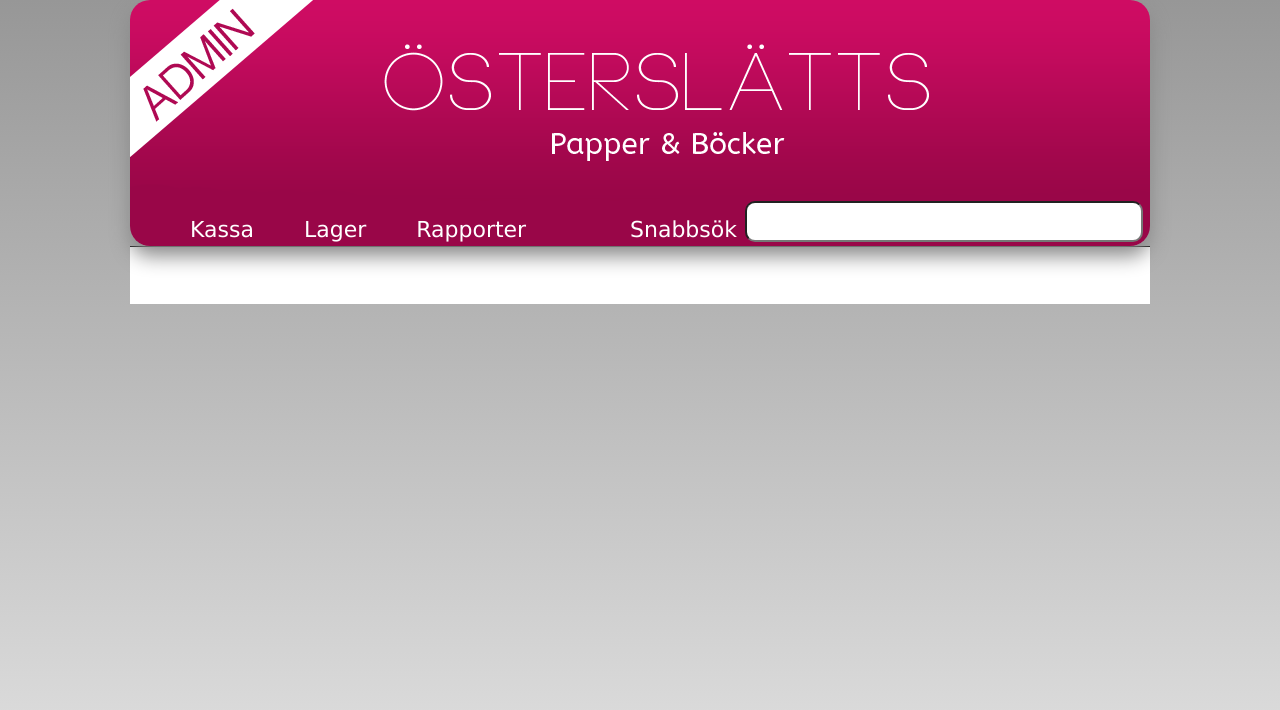
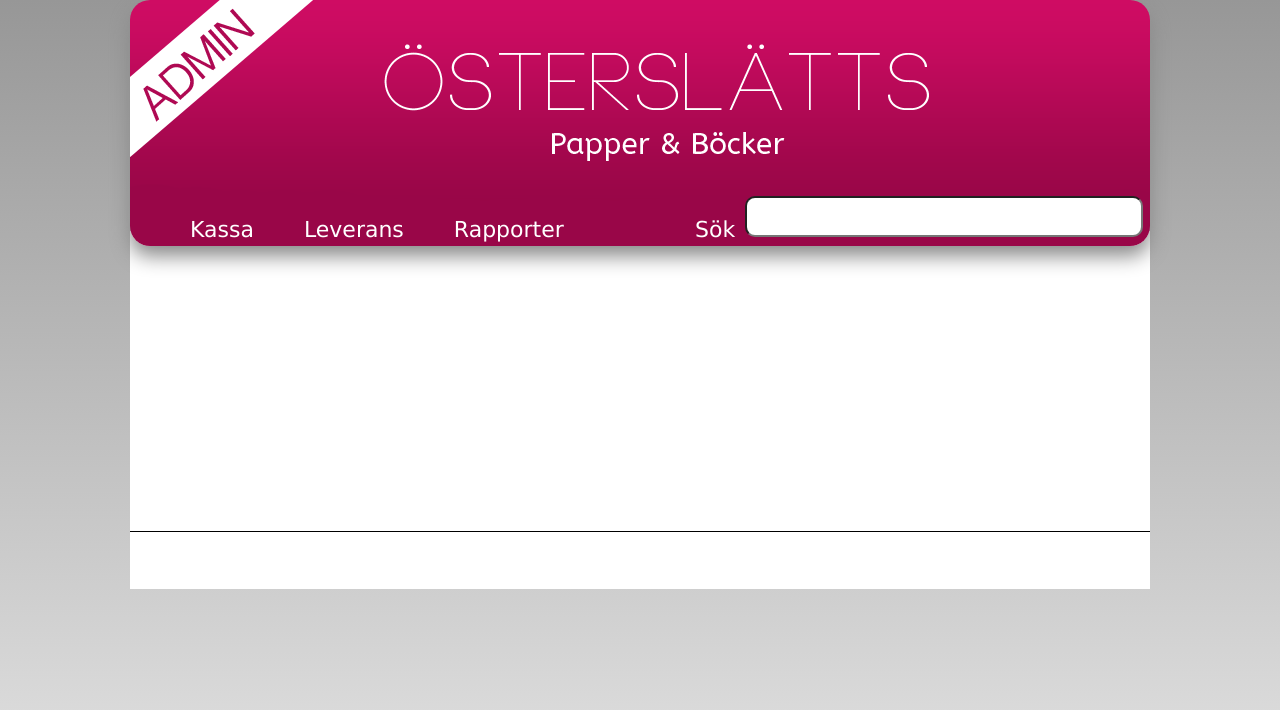
Before and after one commit to Joelgullander/bibloteksapplikation, a PHP site: page /admin.html in a window 1280 px wide. Shown: the top 710 px of the page. Run offline with PHP 8.4, Linux system fonts and the light colour scheme.

Commit message:
Uppdaterat menyn
Uppdaterat menyn på admin-sidan

```diff
--- a/admin.html
+++ b/admin.html
@@ -18,12 +18,12 @@
 			<header>
 				<ul>
 					<li><a href="kassa.html">Kassa</a></li>
-					<li><a href="lager.html">Lager</a></li></li>
+					<li><a href="leverans.html">Leverans</a></li></li>
 					<li><a href="rapporter.html">Rapporter</a></li>
 				</ul>
 
 				<div class="searchbox">
-					<h2><a href="sok.html">Snabbsök</a></h2>
+					<h2><a href="sok.html">Sök</a></h2>
 					<form>
 						<input type="text" name="search">
 					</form>
--- a/css/css_admin.css
+++ b/css/css_admin.css
@@ -55,7 +55,7 @@ a:hover{
 
 .searchbox {
 	width: 400px;
-	height: 40px;
+	height: 45px;
 	position: absolute;
 	bottom: 5px;
 	right: 5px;
@@ -65,17 +65,28 @@ header input {
 	width: 390px;
 	height: 35px;
 	border-radius: 10px;
-	font-size: 20px;
+	font-size: 22px;
 }
 
 .searchbox h2 {
 	position: absolute;
 	bottom: 0px;
-	right: 435px;
+	right: 370px;
 	width: 80px;
 	font-size: 22px;
 	color: #FFF;
 }
+
+
+.maincontent {
+	width:100%;
+	min-height:300px;
+	background-color:white;
+	margin-top: -15px;
+}
+
+
+
 
 footer {
 	background-color:white;
```
